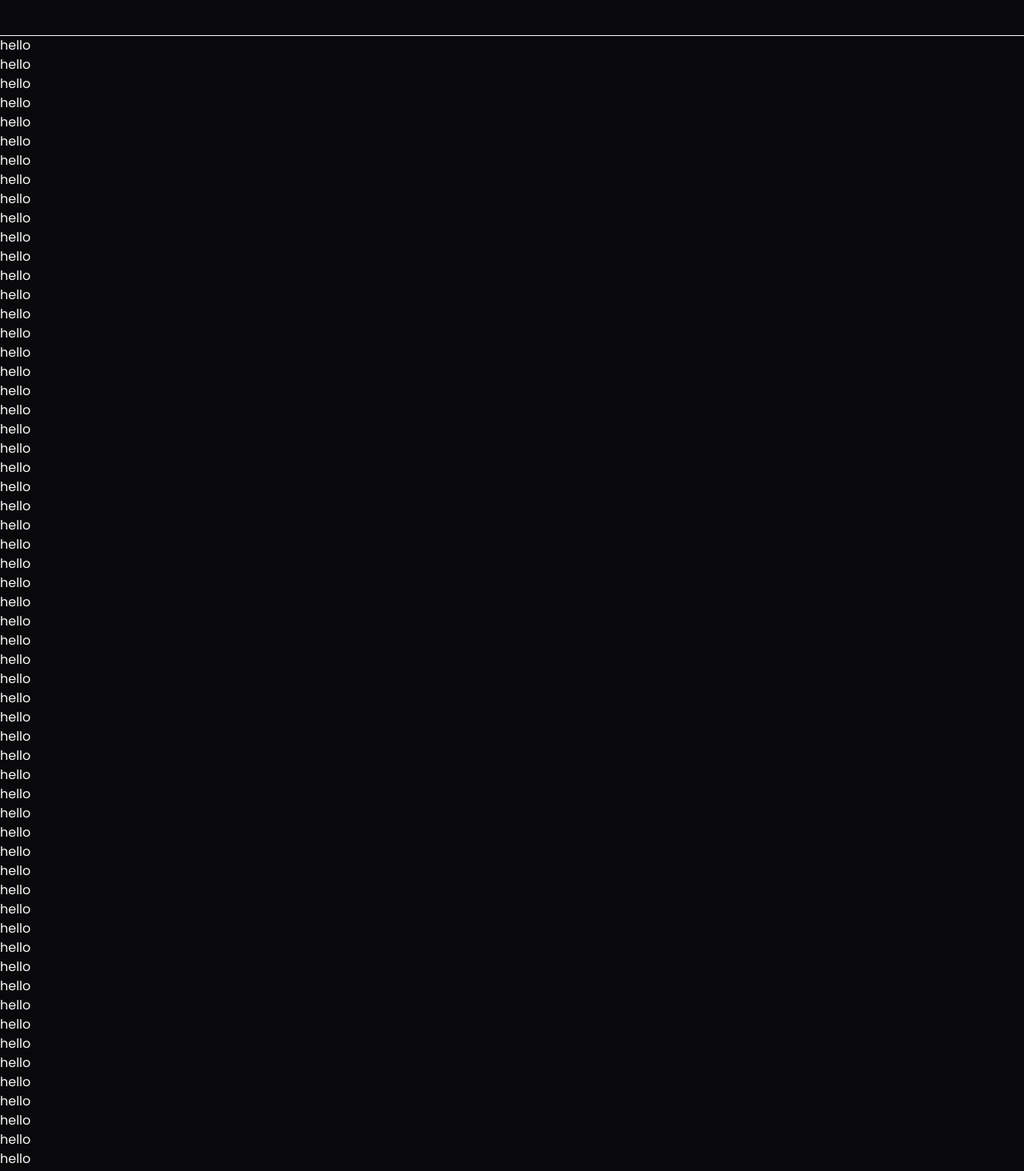
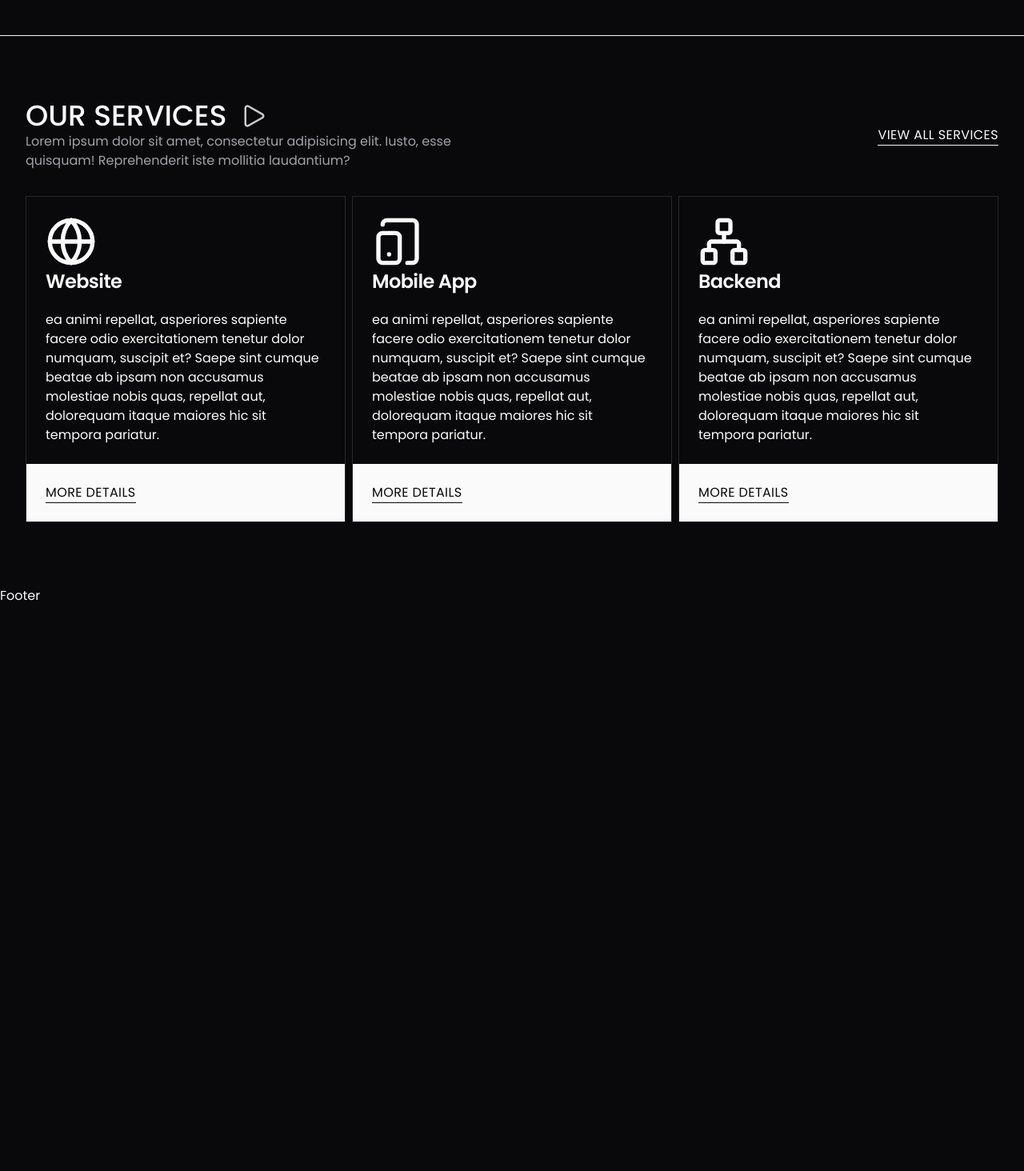
Before and after one commit to StepAsideLiL/effects, a Next.js app: page /home-pages/01 in a window 1280 px wide. Shown: the part 1100-2564 px from the top of the page at 80% size. After the commit the page ends 1857 px from the top, so only its background shows below. Built offline with nearby package versions, Linux system fonts and the light colour scheme.

Commit message:
add: our services section

```diff
--- a/app/(home-page-design)/home-pages/01/page.tsx
+++ b/app/(home-page-design)/home-pages/01/page.tsx
@@ -1,4 +1,3 @@
-import { Card } from "@/components/ui/card";
 import {
   Carousel,
   CarouselContent,
@@ -6,9 +5,16 @@ import {
   BannerCarouselNext,
 } from "./_parts/ui/carousel";
 import Link from "next/link";
-import { Triangle } from "lucide-react";
+import { Globe, Network, TabletSmartphone, Triangle } from "lucide-react";
 import { AnimatedUnderline } from "@/components/effects/animated-underline/animated-underline";
 import { Separator } from "@/components/ui/separator";
+import {
+  Card,
+  CardContent,
+  CardFooter,
+  CardHeader,
+  CardTitle,
+} from "@/components/ui/card";
 
 export default function Page() {
   const bannerCarouselCards = [
@@ -38,8 +44,33 @@ export default function Page() {
     },
   ];
 
+  const servicesCard = [
+    {
+      title: "Website",
+      icon: <Globe className="size-16" />,
+      desciption:
+        "ea animi repellat, asperiores sapiente facere odio exercitationem tenetur dolor numquam, suscipit et? Saepe sint cumque beatae ab ipsam non accusamus molestiae nobis quas, repellat aut, dolorequam itaque maiores hic sit tempora pariatur.",
+      href: "",
+    },
+    {
+      title: "Mobile App",
+      icon: <TabletSmartphone className="size-16" />,
+      desciption:
+        "ea animi repellat, asperiores sapiente facere odio exercitationem tenetur dolor numquam, suscipit et? Saepe sint cumque beatae ab ipsam non accusamus molestiae nobis quas, repellat aut, dolorequam itaque maiores hic sit tempora pariatur.",
+      href: "",
+    },
+    {
+      title: "Backend",
+      icon: <Network className="size-16" />,
+      desciption:
+        "ea animi repellat, asperiores sapiente facere odio exercitationem tenetur dolor numquam, suscipit et? Saepe sint cumque beatae ab ipsam non accusamus molestiae nobis quas, repellat aut, dolorequam itaque maiores hic sit tempora pariatur.",
+      href: "",
+    },
+  ];
+
   return (
     <main className="min-h-screen">
+      {/* Banner */}
       <section className="border-b border-b-primary">
         <Carousel opts={{ loop: true }}>
           <CarouselContent>
@@ -86,6 +117,7 @@ export default function Page() {
         </Carousel>
       </section>
 
+      {/* 2nd section */}
       <section className="border-b border-b-primary">
         <div className="py-20 container flex md:flex-row flex-col items-center">
           <div className="w-full md:px-10 px-0 space-y-8">
@@ -120,68 +152,53 @@ export default function Page() {
         </div>
       </section>
 
-      <section></section>
+      {/* 3rd section: Our Services */}
+      <section className="container py-20 space-y-8">
+        <section className="w-full flex justify-between items-center">
+          <div className="w-full">
+            <div className="flex lg:justify-start justify-center items-center gap-5">
+              <h1 className="text-4xl font-medium">OUR SERVICES</h1>
+              <Triangle size={30} className="rotate-90 text-primary/80" />
+            </div>
+            <p className="text-muted-foreground">
+              Lorem ipsum dolor sit amet, consectetur adipisicing elit. Iusto,
+              esse quisquam! Reprehenderit iste mollitia laudantium?
+            </p>
+          </div>
 
-      <section>
-        <p>hello</p>
-        <p>hello</p>
-        <p>hello</p>
-        <p>hello</p>
-        <p>hello</p>
-        <p>hello</p>
-        <p>hello</p>
-        <p>hello</p>
-        <p>hello</p>
-        <p>hello</p>
-        <p>hello</p>
-        <p>hello</p>
-        <p>hello</p>
-        <p>hello</p>
-        <p>hello</p>
-        <p>hello</p>
-        <p>hello</p>
-        <p>hello</p>
-        <p>hello</p>
-        <p>hello</p>
-        <p>hello</p>
-        <p>hello</p>
-        <p>hello</p>
-        <p>hello</p>
-        <p>hello</p>
-        <p>hello</p>
-        <p>hello</p>
-        <p>hello</p>
-        <p>hello</p>
-        <p>hello</p>
-        <p>hello</p>
-        <p>hello</p>
-        <p>hello</p>
-        <p>hello</p>
-        <p>hello</p>
-        <p>hello</p>
-        <p>hello</p>
-        <p>hello</p>
-        <p>hello</p>
-        <p>hello</p>
-        <p>hello</p>
-        <p>hello</p>
-        <p>hello</p>
-        <p>hello</p>
-        <p>hello</p>
-        <p>hello</p>
-        <p>hello</p>
-        <p>hello</p>
-        <p>hello</p>
-        <p>hello</p>
-        <p>hello</p>
-        <p>hello</p>
-        <p>hello</p>
-        <p>hello</p>
-        <p>hello</p>
-        <p>hello</p>
-        <p>hello</p>
-        <p>hello</p>
-        <p>hello</p>
+          <div className="w-full flex justify-end">
+            <AnimatedUnderline variant={"rightReverse"} asChild>
+              <Link href={""} className="tracking-wide">
+                VIEW ALL SERVICES
+              </Link>
+            </AnimatedUnderline>
+          </div>
+        </section>
+
+        <section className="grid grid-cols-3 gap-2">
+          {servicesCard.map((item, i) => (
+            <Card key={i}>
+              <CardHeader>
+                <div>{item.icon}</div>
+                <CardTitle>{item.title}</CardTitle>
+              </CardHeader>
+
+              <CardContent>{item.desciption}</CardContent>
+
+              <CardFooter className="text-background bg-foreground pt-6">
+                <AnimatedUnderline
+                  variant={"leftReverse"}
+                  asChild
+                  className="after:bg-background"
+                >
+                  <Link href={""} className="tracking-wide">
+                    MORE DETAILS
+                  </Link>
+                </AnimatedUnderline>
+              </CardFooter>
+            </Card>
+          ))}
+        </section>
       </section>
     </main>
   );
```
